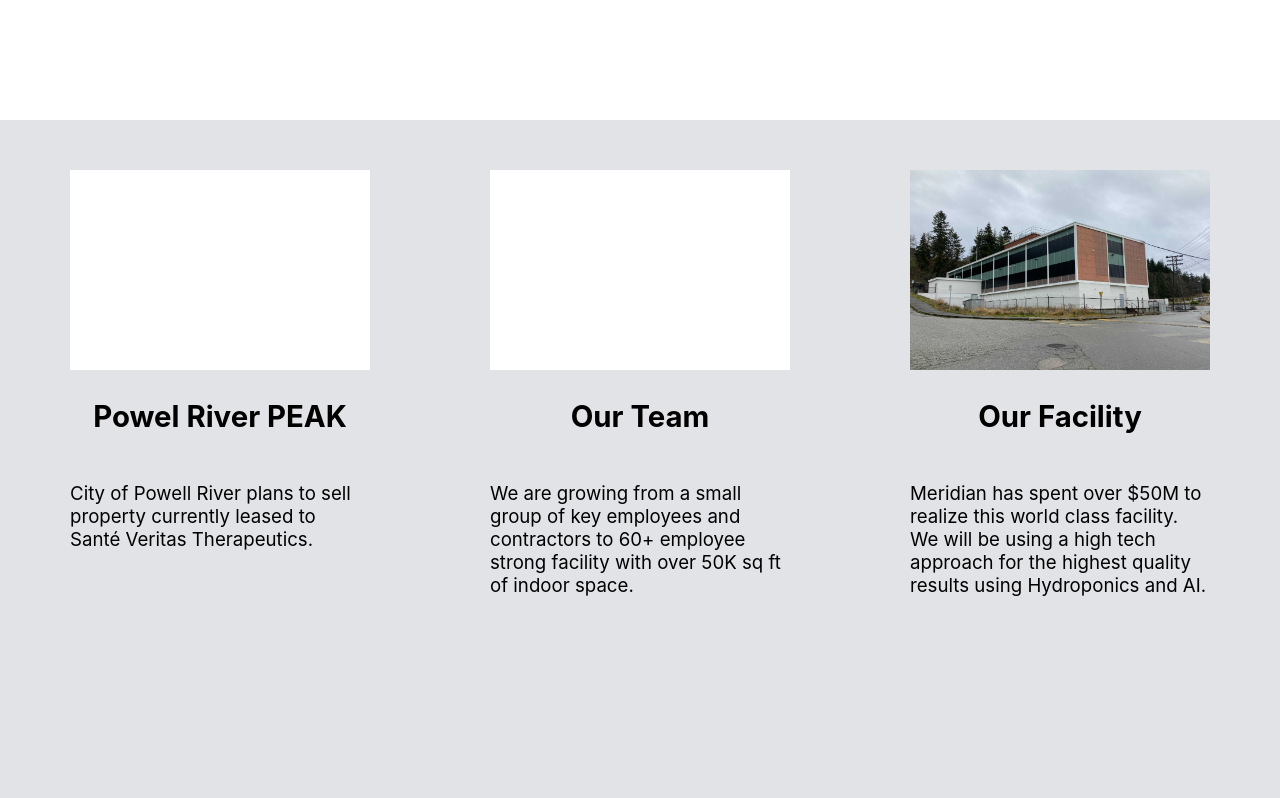
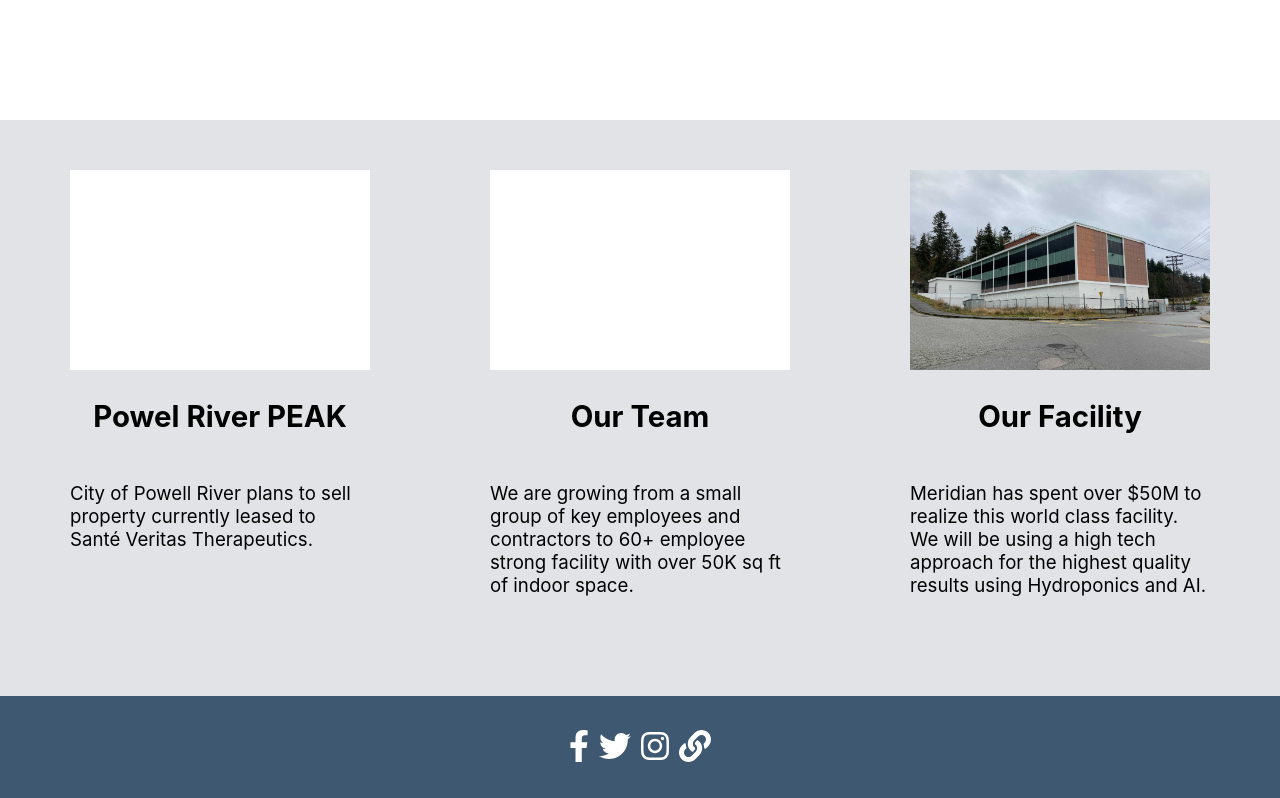
Before and after one commit to samamoo/meridian125west, a React (Create React App) app: page /news-updates in a window 1280 px wide. Shown: the part 680-1478 px from the top of the page. Built offline with nearby package versions, Linux system fonts and the light colour scheme.

Commit message:
Added more styling

```diff
--- a/src/pages/About.js
+++ b/src/pages/About.js
@@ -1,6 +1,6 @@
-import React, { useEffect, useRef } from 'react';
+import React, { useRef } from 'react';
 import { useIntersection } from 'react-use';
-import { fadeIn, fadeOut } from '../animations/gsap';
+import { fadeIn } from '../animations/gsap';
 import './About.scss';
 
 export default function About () {
--- a/src/pages/Contact.scss
+++ b/src/pages/Contact.scss
@@ -29,9 +29,6 @@
   display: flex;
   flex-direction: column;
 }
-// #name, #email {
-//   width: 100%;
-// }
 
 #name, #email, #subject, #message{
   width: 100%;
--- a/src/pages/News.scss
+++ b/src/pages/News.scss
@@ -47,17 +47,16 @@
 
 .updates {
   width: 100%;
-  min-height: calc(100vh - 80px);
   background-color: #E1E3E6;
   display: flex;
   justify-content: space-evenly;
+  padding-bottom: 30px;
 }
 
 .updates article {
   width: 300px;
   height: 100%;
   padding: 50px;
-  // background-color: red;
   display: flex;
   flex-direction: column;
   align-items: center;
```
